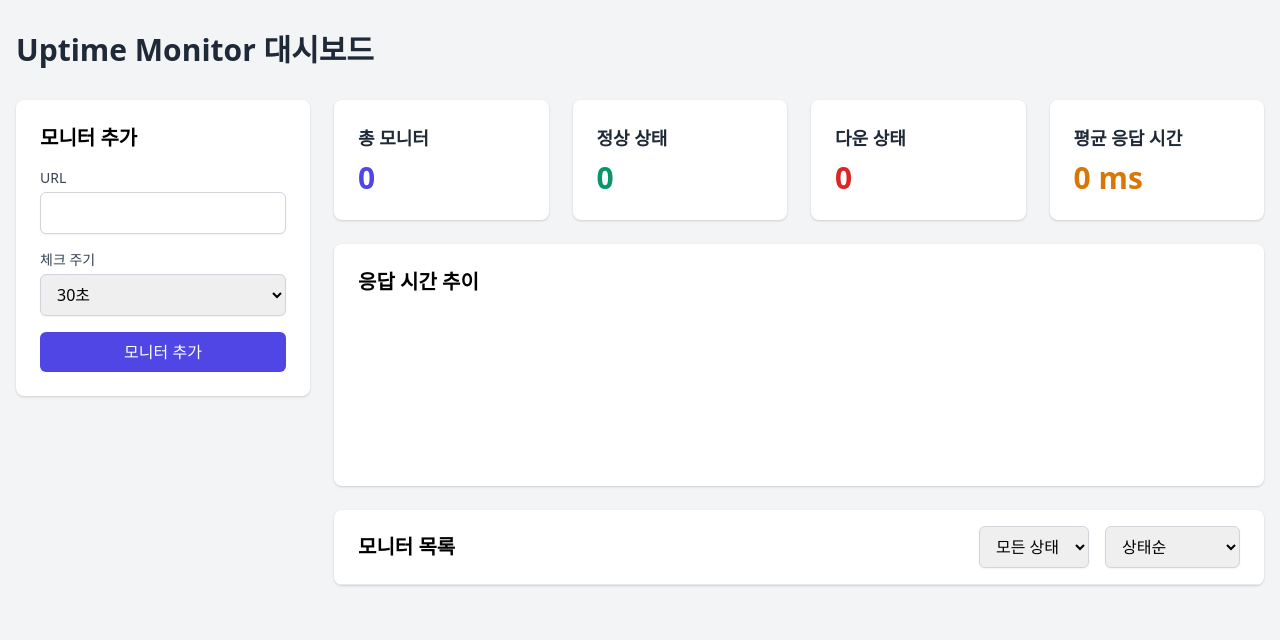
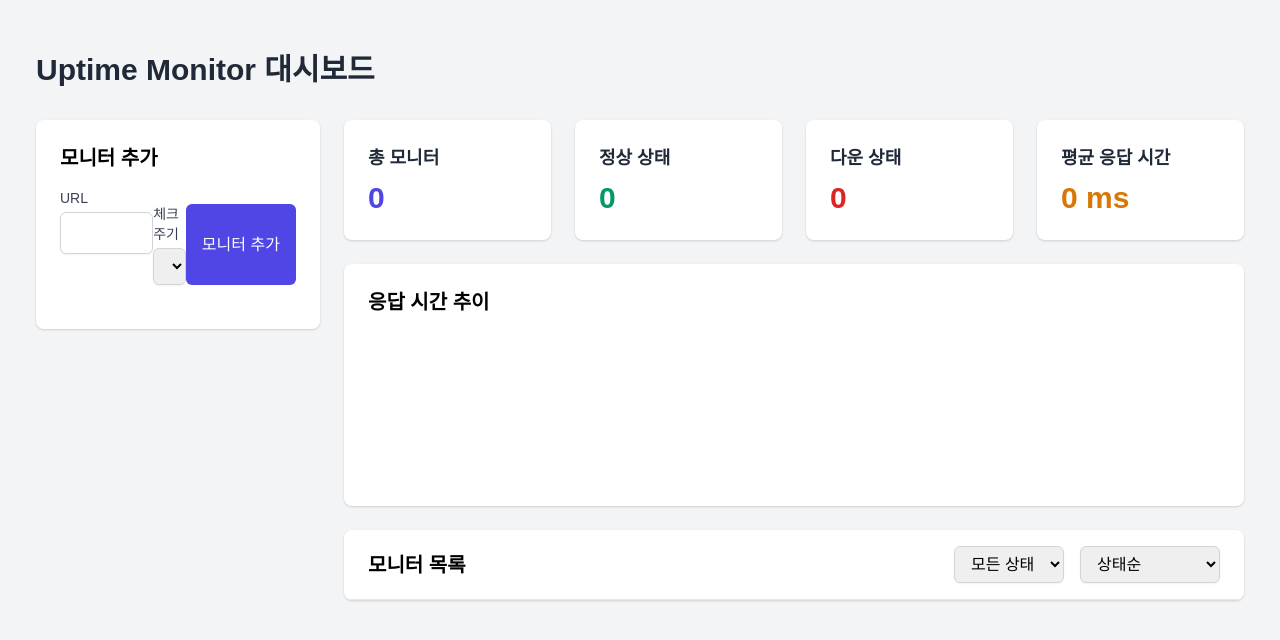
Before and after one commit to sioaeko/Uptime-Checker, a website: page public/index.html in a window 1280 px wide. Drawn offline with nearby package versions, Linux system fonts and the light colour scheme.

Commit message:
Update styles.css

```diff
--- a/public/styles.css
+++ b/public/styles.css
@@ -1,39 +1,41 @@
-/* 추가적인 커스텀 스타일 */
-.monitor-card {
-    transition: all 0.3s ease;
+body {
+    font-family: Arial, sans-serif;
+    background-color: #f0f0f0;
+    margin: 0;
+    padding: 20px;
 }
 
-.monitor-card:hover {
-    transform: translateY(-5px);
-    box-shadow: 0 4px 6px rgba(0, 0, 0, 0.1);
+#dashboard {
+    max-width: 800px;
+    margin: auto;
+    background-color: white;
+    padding: 20px;
+    border-radius: 5px;
+    box-shadow: 0 4px 8px rgba(0, 0, 0, 0.1);
 }
 
-.status-badge {
-    display: inline-block;
-    padding: 0.25rem 0.5rem;
-    border-radius: 9999px;
-    font-size: 0.75rem;
-    font-weight: 600;
-    text-transform: uppercase;
+form {
+    display: flex;
+    margin-bottom: 20px;
 }
 
-.status-badge.up {
-    background-color: #DEF7EC;
-    color: #03543F;
+input {
+    flex: 1;
+    padding: 8px;
+    margin-right: 10px;
+    border-radius: 4px;
+    border: 1px solid #ccc;
 }
 
-.status-badge.down {
-    background-color: #FDE2E2;
-    color: #9B1C1C;
+button {
+    padding: 8px 12px;
+    background-color: #007bff;
+    color: white;
+    border: none;
+    border-radius: 4px;
+    cursor: pointer;
 }
 
-.chart-container {
-    position: relative;
-    height: 300px;
+button:hover {
+    background-color: #0056b3;
 }
-
-@media (max-width: 640px) {
-    .chart-container {
-        height: 200px;
-    }
-}
```
